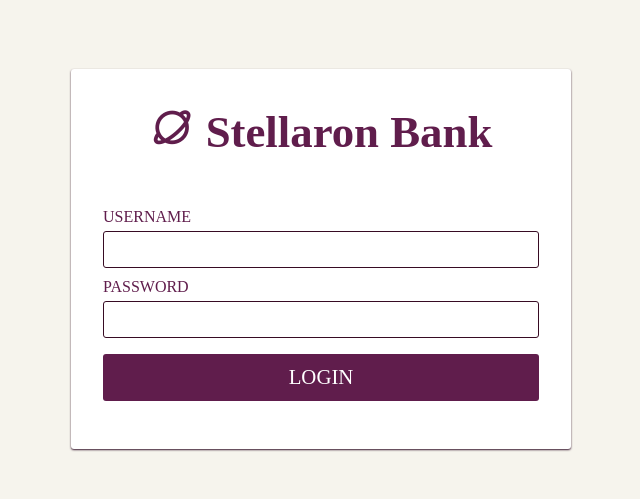
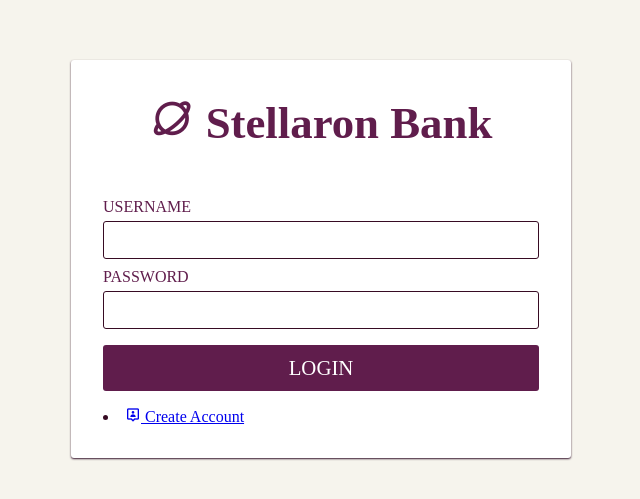
Before and after one commit to andrewizo/bankingapp, a React (Create React App) app: page / in a window 1280 px wide. Shown: the part 141-640 px from the top of the page, without its empty margins (319-959 px from the left). Built offline with nearby package versions, Linux system fonts and the light colour scheme; a web font is replaced by a local one.

Commit message:
partially finished register button

```diff
--- a/src/components/LoginPage.js
+++ b/src/components/LoginPage.js
@@ -1,10 +1,16 @@
 import React, { useState } from 'react';
 import { Logo } from './Logo';
 import { Notif } from './Notif';
+import { Register } from './Register';
+import { CreateAccountPage } from "./CreateAccountPage";
+import { Sidebar } from "./Sidebar";
+import { Dashboard } from './Dashboard';
 
 export const LoginPage = (props) => {
     const [username, setUsername] = useState('');
     const [password, setPassword] = useState('');
+    const [page, setPage] = useState('home');
+    const [users, setUsers] = useState(props.users);
 
     const onSubmitHandler = (event) => {
       event.preventDefault();
@@ -19,6 +25,19 @@ export const LoginPage = (props) => {
       setPassword(event.target.value);
     }
 
+    const changePageHandler = (pageName) => {
+      setPage(pageName);
+  }
+
+    if(page === 'create-account') {
+      return (
+          <main>
+            <Sidebar changePage={changePageHandler} page={page} logoutHandler={props.logoutHandler} />
+            <CreateAccountPage users={users} setUsers={setUsers} />
+          </main>
+      )
+  }
+
     return (
       <div id="login-page">
         <div id="login">
@@ -31,6 +50,7 @@ export const LoginPage = (props) => {
             <input id="password" autoComplete="off" onChange={onChangePassword} value={password} type="password" />
             <button type="submit" className="btn">Login</button>
           </form>
+          <Register />
         </div>
       </div>
     )
--- /dev/null
+++ b/src/components/Register.js
@@ -0,0 +1,13 @@
+import React from "react";
+import { useEffect, useState } from "react";
+import { SideLink } from "./Sidebar"
+import { CreateAccountPage } from "./CreateAccountPage";
+import { Sidebar } from "./Sidebar";
+
+export const Register = (props) => {
+    const { user, logoutHandler, changePage, page } = props;
+
+    return (
+        <SideLink onClickHandler={changePage} active={page} page="create-account" icon="bx bx-user-pin" text="Create Account" />
+    )
+}
```
